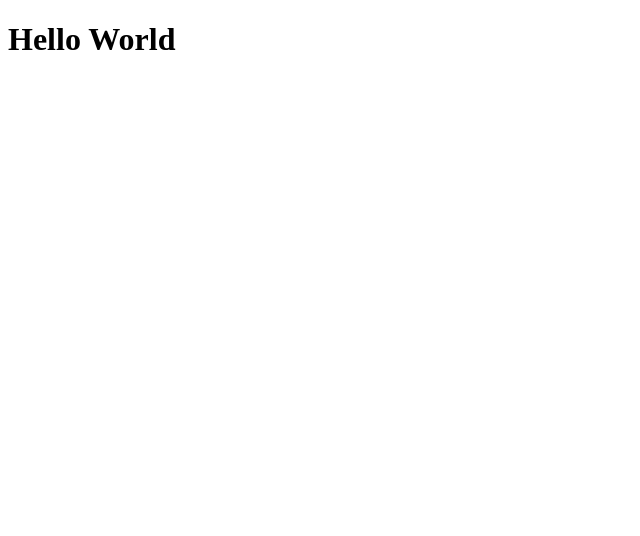
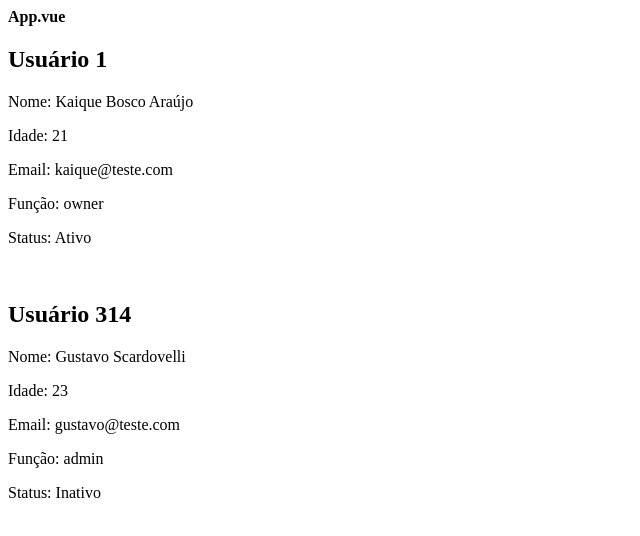
Before and after one commit to kaicbosco/vue-project, a Vue app: page / in a window 1280 px wide. Shown: the top 536 px of the page, without its empty margins (0-640 px from the left). Built offline with nearby package versions, Linux system fonts and the light colour scheme; the HTML template or start-up script is replaced by a standard one.

Commit message:
feat: importing UserProfile.vue component in App.vue, getting started with the practical content of the last task and finishing the first part of it (basic data display)

```diff
--- a/src/App.vue
+++ b/src/App.vue
@@ -1,8 +1,10 @@
 <script setup lang="ts">
+import UserProfile from '@/components/UserProfile.vue'
 </script>
 
 <template>
-  <h1>Hello World</h1>
+  <strong>App.vue</strong>
+  <UserProfile />
 </template>
 
 <style scoped></style>
```
